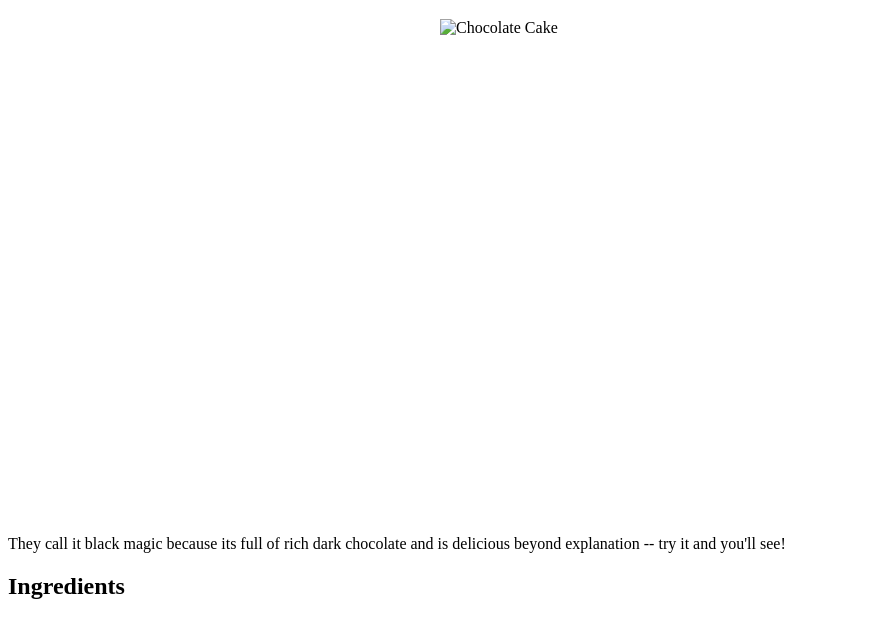
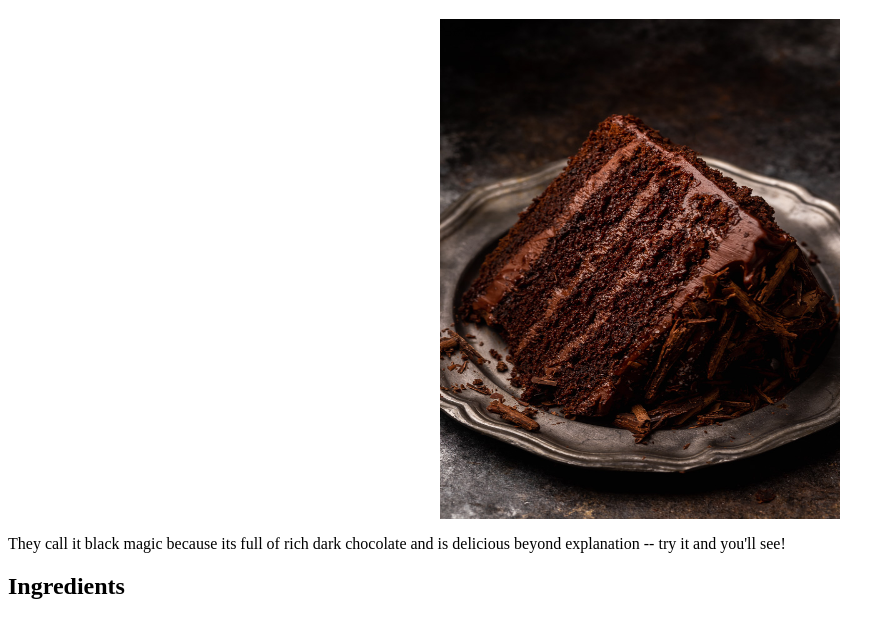
Before and after one commit to Kriii1ii/web-development, a plain HTML site: page chocolatecake.html in a window 1280 px wide. Shown: the part 61-678 px from the top of the page, without its empty margins (0-895 px from the left). Drawn offline with Linux system fonts and the light colour scheme.

Commit message:
Add files via upload

```diff
--- a/chocolatecake.html
+++ b/chocolatecake.html
@@ -9,7 +9,7 @@
 </head>
 <body>
     <h1 align="center">Chocolate Cake</h1>
-    <img src="chocolatecake.jpg" alt="Chocolate Cake" class="center" width="400" height="500">
+    <img src="chocolatecake.png" alt="Chocolate Cake" class="center" width="400" height="500">
 
  <p>They call it black magic because its full of
         rich dark chocolate and is delicious
```
